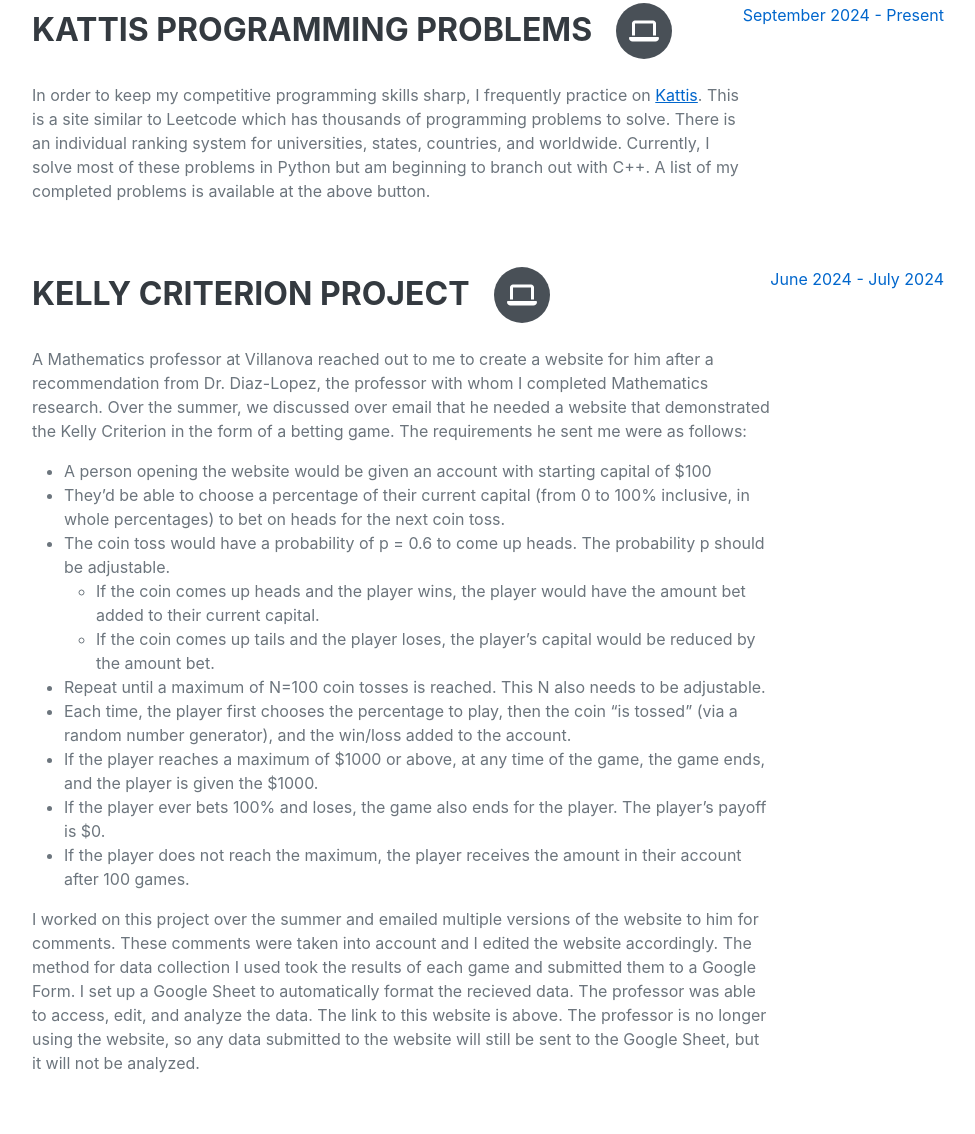
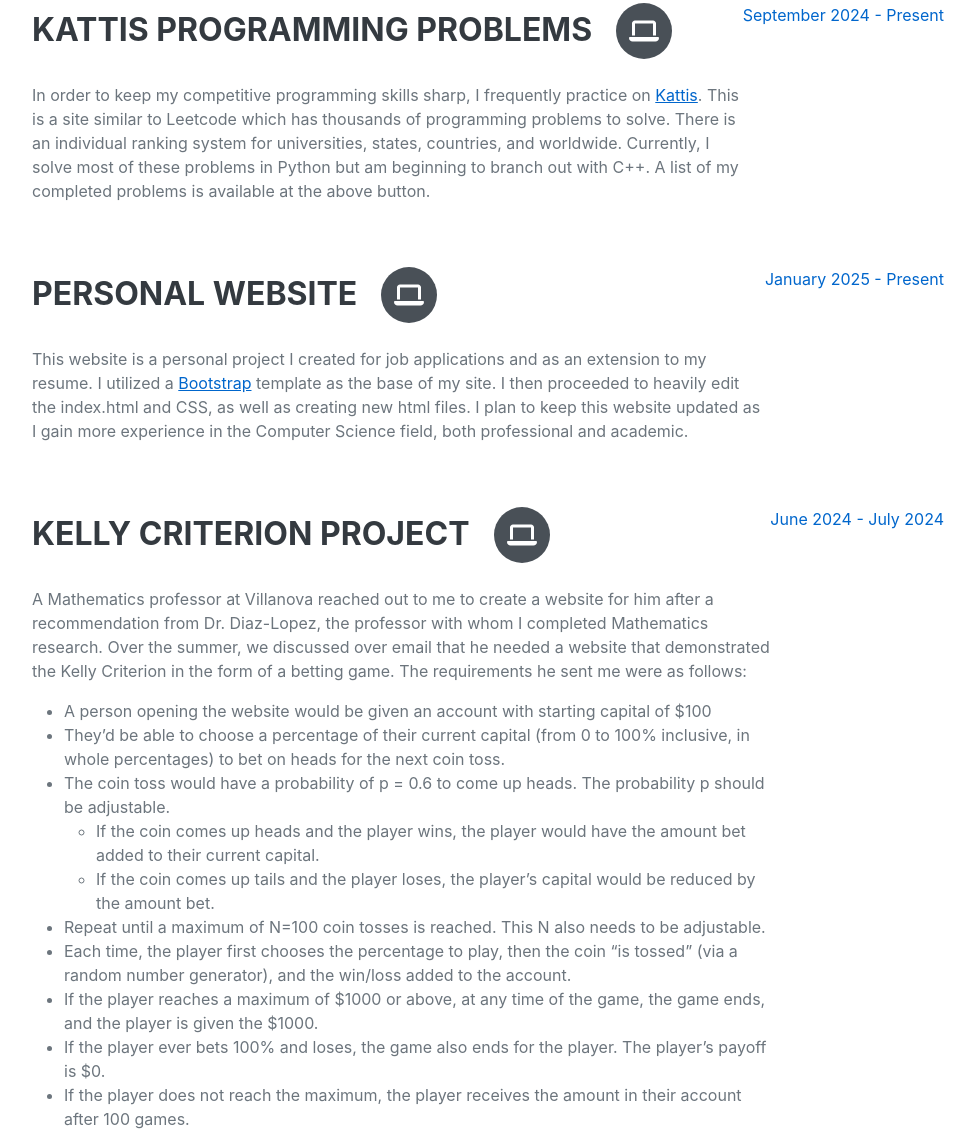
Before and after one commit to rjacks02/rjacks02.github.io, a plain HTML site: page index.html in a window 1280 px wide. Shown: the part 4632-5766 px from the top of the page, without its empty margins (288-1263 px from the left). Drawn offline with nearby package versions, Linux system fonts and the light colour scheme; a web font is replaced by a local one.

Commit message:
Add website to personal projects page

```diff
--- a/index.html
+++ b/index.html
@@ -192,6 +192,22 @@
                             </p>
                         </div>
                         <div class="flex-shrink-0"><span class="text-primary">September 2024 - Present</span></div>
+                    </div>
+                    <div class="d-flex flex-column flex-md-row justify-content-between mb-5">
+                        <div class="flex-grow-1">
+                            <div style="align-items: center; display: flex">
+                                <h3 class="mb-0">Personal Website</h3>
+                                <div class="social-icons">
+                                    <a class="paper-icon" href="index.html"><img class="fas fa-laptop"></img><span class="icon-text">Website</span></a>
+                                </div>
+                            </div>
+                            <p><br> This website is a personal project I created for job applications and as an extension to my resume.
+                                I utilized a <a href="https://startbootstrap.com/theme/resume" style="color:rgba(var(--bs-primary-rgb))">Bootstrap</a> template as the base of my site.
+                                I then proceeded to heavily edit the index.html and CSS, as well as creating new html files.
+                                I plan to keep this website updated as I gain more experience in the Computer Science field, both professional and academic.
+                            </p>
+                        </div>
+                        <div class="flex-shrink-0"><span class="text-primary">January 2025 - Present</span></div>
                     </div>
                     <div class="d-flex flex-column flex-md-row justify-content-between mb-5">
                         <div class="flex-grow-1">
@@ -414,7 +430,7 @@
                     <div class="d-flex flex-column flex-md-row justify-content-between mb-5">
                         <div class="flex-grow-1">
                             <h3 class="mb-0">Computer Ethics</h3>
-                            <div class="subheading mb-3">Grade: TBA</div>
+                            <div class="subheading mb-3">Grade: A</div>
                             <p>I was slightly surprised to see this as a required course for my major, but I am so glad it is. I believe learning ethics in relation to computers is vital for all computer scientists. We have the ability to create technology that can greatly impact people's lives. We must understand the ethics of the situation to ensure those impacts are positive.
                             </p>
                         </div>
```
Also changed, not shown: 2 other files.
